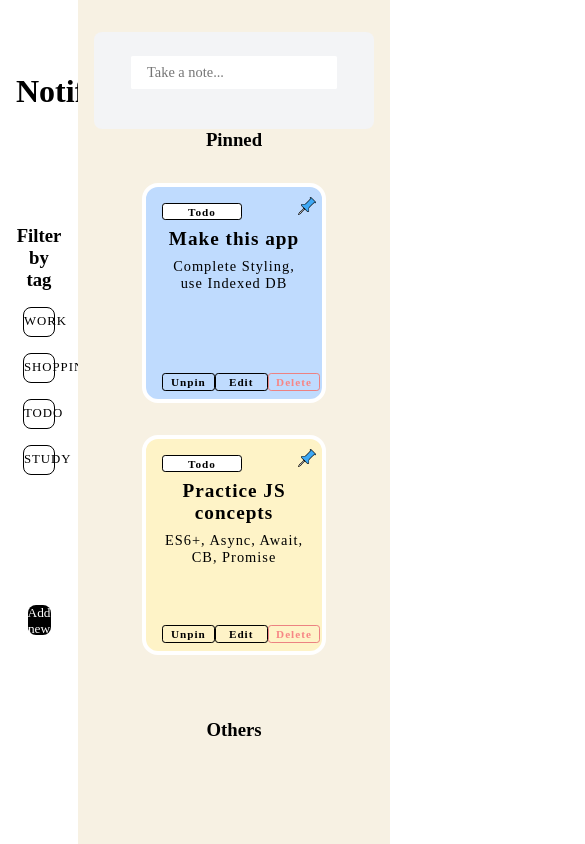
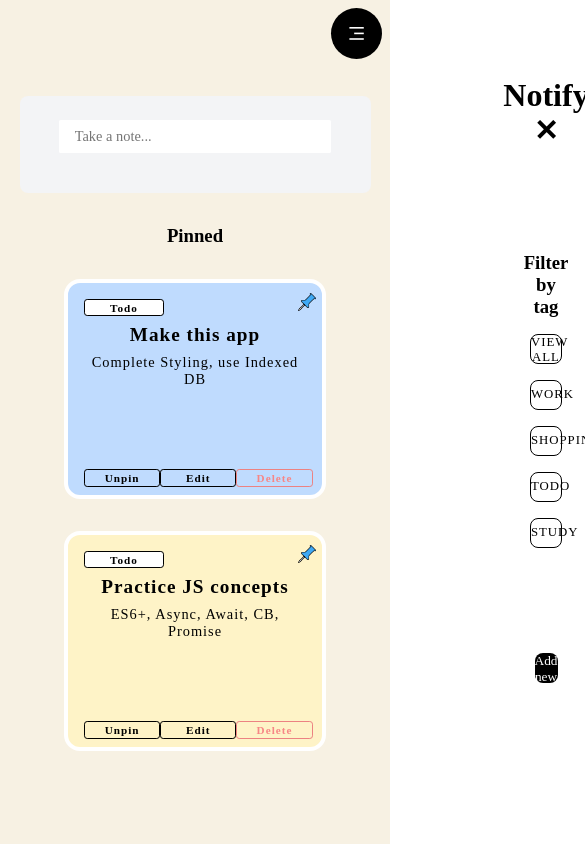
Before and after one commit to theshivamverma/notes-app, a React (Create React App) app: page / in a window 390 px wide. Shown: the top 844 px of the page, 585 px wide, since content can reach past the window. Built offline with nearby package versions, Linux system fonts and the light colour scheme.

Commit message:
Style updated

```diff
--- a/public/index.html
+++ b/public/index.html
@@ -6,7 +6,7 @@
     <meta name="viewport" content="width=device-width, initial-scale=1" />
     <meta name="theme-color" content="#000000" />
     <link rel="apple-touch-icon" href="%PUBLIC_URL%/logo192.png" />
-
+    <link href="https://cdn.jsdelivr.net/npm/remixicon@2.5.0/fonts/remixicon.css" rel="stylesheet">
     <link rel="manifest" href="%PUBLIC_URL%/manifest.json" />
     <title>Notify</title>
   </head>
--- a/src/App.js
+++ b/src/App.js
@@ -1,4 +1,5 @@
 import "./style/style.css";
+import "./style/responsive.css";
 import { v4 as uuid } from "uuid";
 
 import { Navbar, Mainsection } from "./components";
@@ -7,7 +8,7 @@ import { useState } from "react";
 export default function App() {
   const [selectedTag, setSelectedTag] = useState("");
 
-  const [tags, addTags] = useState(["Work", "Shopping", "Todo", "Study"]);
+  const [tags, addTags] = useState(["View All", "Work", "Shopping", "Todo", "Study"]);
 
   const [notes, setNotes] = useState([
     {
@@ -27,6 +28,8 @@ export default function App() {
       bgColor: "#FEF3C7",
     },
   ]);
+
+  const [menuButtonClicked, setMenuButtonClicked] = useState(false)
 
   function addNewNote(title, pinned, text, category, bgColor) {
     setNotes(() => [
@@ -74,23 +77,31 @@ export default function App() {
     addTags(() => [...tags, tag]);
   }
 
-  console.log(notes)
+  // map using reduce, filter using reduce,
 
   return (
     <div className="App">
+      <i onClick={() => setMenuButtonClicked(!menuButtonClicked)} className="ri-menu-3-line menuicon"></i>
       <div className="container">
         <Navbar
           setSelectedTag={setSelectedTag}
           tags={tags}
           addNewTagFunc={addNewTag}
+          menuButtonClicked={menuButtonClicked}
+          setMenuButtonClicked={setMenuButtonClicked}
         />
         <Mainsection
           tags={tags}
           addNewNote={addNewNote}
-          notes={selectedTag === "" ? notes : notes.filter(note => note.category === selectedTag)}
+          notes={
+            selectedTag === ""
+              ? notes
+              : notes.filter((note) => note.category === selectedTag)
+          }
           togglePinned={togglePinned}
           deleteCard={deleteCard}
           editNoteChanges={editNoteChanges}
+          menuButtonClicked={menuButtonClicked}
         />
       </div>
     </div>
--- a/src/components/mainsection.js
+++ b/src/components/mainsection.js
@@ -9,6 +9,7 @@ export const Mainsection = ({
   togglePinned,
   deleteCard,
   editNoteChanges,
+  menuButtonClicked
 }) => {
   const [newNoteVisible, setNewNoteVisible] = useState(false);
   const [editMode, setEditMode] = useState(false);
@@ -54,7 +55,7 @@ export const Mainsection = ({
   }
 
   return (
-    <div className="mainsection">
+    <div className={menuButtonClicked ? "mainsection active" : "mainsection"}>
       <AddNewNote
         newNoteVisible={newNoteVisible}
         setNewNoteVisible={setNewNoteVisible}
@@ -76,6 +77,7 @@ export const Mainsection = ({
         editNoteChanges={editNoteChanges}
         editNoteId={editNoteId}
       />
+      <div className="pinnedcontainer">
         <h3>Pinned</h3>
         <div className="pinned">
           {notes
@@ -97,6 +99,8 @@ export const Mainsection = ({
               );
             })}
         </div>
+      </div>
+      <div className="otherscontainer">
         <h3>Others</h3>
         <div className="others">
           {notes
@@ -118,5 +122,6 @@ export const Mainsection = ({
             })}
         </div>
       </div>
+    </div>
   );
 };
--- a/src/components/navbar.js
+++ b/src/components/navbar.js
@@ -1,61 +1,84 @@
 import { useState } from "react";
 
-function Tag({ tag, setSelectedTag }) {
+function Tag({ tag, setSelectedTag, setMenuButtonClicked }) {
   return (
     <button
       style={{ display: "block", margin: "1rem auto" }}
-      onClick={() => setSelectedTag(tag)}
+      onClick={() => {
+        let sendtagValue = tag === "View All" ? "" : tag;
+        setSelectedTag(sendtagValue)
+        setMenuButtonClicked(false)
+      }}
     >
       {tag}
     </button>
   );
 }
 
-function AddTag({
-  addTagDisplay,
-  setAddTagDisplay,
-  addNewTagFunc,
-  tagValue,
-  setTagValue,
-}) {
+function AddTag({ clearValues, addNewTagFunc, tagValue, setTagValue }) {
   return (
     <div className="input-tag">
       <input value={tagValue} onChange={(e) => setTagValue(e.target.value)} />
       <br />
-      <button className="save-tag" onClick={() => addNewTagFunc(tagValue)}>Save</button>
-      <button className="close" onClick={() => setAddTagDisplay(!addTagDisplay)}>Close</button>
+      <button
+        className="save-tag"
+        onClick={() => {
+          addNewTagFunc(tagValue);
+          clearValues();
+        }}
+      >
+        Save
+      </button>
+      <button className="close" onClick={clearValues}>
+        Close
+      </button>
     </div>
   );
 }
 
-export const Navbar = ({ setSelectedTag, tags, addNewTagFunc }) => {
+export const Navbar = ({
+  setSelectedTag,
+  tags,
+  addNewTagFunc,
+  menuButtonClicked,
+  setMenuButtonClicked
+}) => {
   const [addTagDisplay, setAddTagDisplay] = useState(false);
   const [tagValue, setTagValue] = useState("");
 
+  function clearValues() {
+    setAddTagDisplay(false);
+    setTagValue("");
+  }
+
   return (
-    <div className="navbar">
-      <h1>Notify</h1>
+    <div className={menuButtonClicked ? "navbar active" : "navbar"}>
+      <h1>
+        Notify <i className="ri-close-line" onClick={() => setMenuButtonClicked(false)}></i>
+      </h1>
       <div className="filter-tags">
         <h3>Filter by tag</h3>
         {tags.map((tag) => {
-          return <Tag key={tag} tag={tag} setSelectedTag={setSelectedTag} />;
+          return <Tag key={tag} tag={tag} setSelectedTag={setSelectedTag} setMenuButtonClicked={setMenuButtonClicked}/>;
         })}
       </div>
       <div className="add-new-tag">
-        <button className="main-btn" onClick={() => setAddTagDisplay(!addTagDisplay)}>
+        <button
+          className="main-btn"
+          onClick={() => setAddTagDisplay(!addTagDisplay)}
+        >
           Add new tag
         </button>
         {addTagDisplay ? (
           <AddTag
-            addTagDisplay={addTagDisplay}
-            setAddTagDisplay={setAddTagDisplay}
+            clearValues={clearValues}
             addNewTagFunc={addNewTagFunc}
             tagValue={tagValue}
             setTagValue={setTagValue}
           />
-        ) :
+        ) : (
           ""
-        }
+        )}
       </div>
     </div>
   );
--- /dev/null
+++ b/src/style/responsive.css
@@ -0,0 +1,25 @@
+@media(max-width: 1030px){
+    .navbar{
+        position: absolute;
+        right: -50%;
+    }
+    .mainsection{
+        width: 100%;
+        padding-top: 6rem;
+    }
+    .menuicon{
+        display: initial;
+    }
+    .navbar.active{
+        width: 40%;
+        z-index: 999;
+        right: 0;
+        transition: all cubic-bezier(0.19, 1, 0.22, 1) 0.5s;
+    }
+    .navbar > h1 > i{
+        display: initial;
+    }
+    .mainsection.active{
+        filter: blur(10px)
+    }
+}
--- a/src/style/style.css
+++ b/src/style/style.css
@@ -3,6 +3,11 @@
   padding: 0;
   box-sizing: border-box;
   font-family: "Montserrat";
+}
+
+body, html{
+  width: 100%;
+  min-height: 100vh;
 }
 
 .App {
@@ -11,13 +16,13 @@
 
 .container{
   width: 100%;
-  height: 95vh;
+  min-height: 100vh;
   display: flex;
 }
 
 .navbar{
   width: 20%;
-  height: 100%;
+  height: 100vh;
   background-color: #fff;
   display: flex;
   flex-direction: column;
@@ -36,6 +41,12 @@
   font-size: 0.8rem;
   font-weight: 500;
   cursor: pointer;
+  outline: none;
+}
+
+.filter-tags > button:hover{
+  background-color: #000;
+  color: #fff;
 }
 
 .add-new-tag{
@@ -89,7 +100,7 @@
 
 .mainsection{
   width: 80%;
-  height: 100%;
+  min-height: 100vh;
   background-color: #f7f1e3;
   padding-top: 2rem;
 }
@@ -176,13 +187,14 @@
 
 .colors{
     font-size: 0.9rem;
-    width: 23%;
-    height: 40px;
+    min-width: 23%;
+    min-height: 40px;
     display: flex;
-    align-items: center;
+    flex-wrap: wrap;
     text-align: initial;
     background-color: #fff;
     border-radius: 0.5rem;
+    padding: 1rem;
 }
 
 .color-pill{
@@ -190,13 +202,19 @@
     width: 20px;
     height: 20px;
     border: none;
-    margin-left: 15px;
-    margin-top: 10px;
+    margin-right: 15px;
+}
+
+.color-pill:last-child{
+  margin-right: 0;
+}
+
+.pinnedcontainer, .otherscontainer{
+  padding-top: 2rem;
 }
 
 .pinned, .others{
   width: 100%;
-  min-height: 40vh;
   background-color: #f7f1e3;
   display: flex;
   justify-content: space-around;
@@ -268,3 +286,28 @@
   border: 1px solid rgb(236, 130, 130);
   color: rgb(247, 134, 134);
 }
+
+.menuicon{
+  position: absolute;
+  top: 1%;
+  right: 2%;
+  padding: 1rem;
+  background-color: #000;
+  color: #fff;
+  font-size: 1.2rem;
+  border-radius: 50%;
+  z-index: 99;
+  display: none;
+}
+
+.navbar > h1{
+  display: flex;
+  justify-content: space-between;
+  align-items: center;
+  padding: 1rem;
+  flex-direction: column;
+}
+
+.navbar > h1 > i{
+  display: none;
+}
```
Lines whose indentation alone changed are shown as unchanged.
